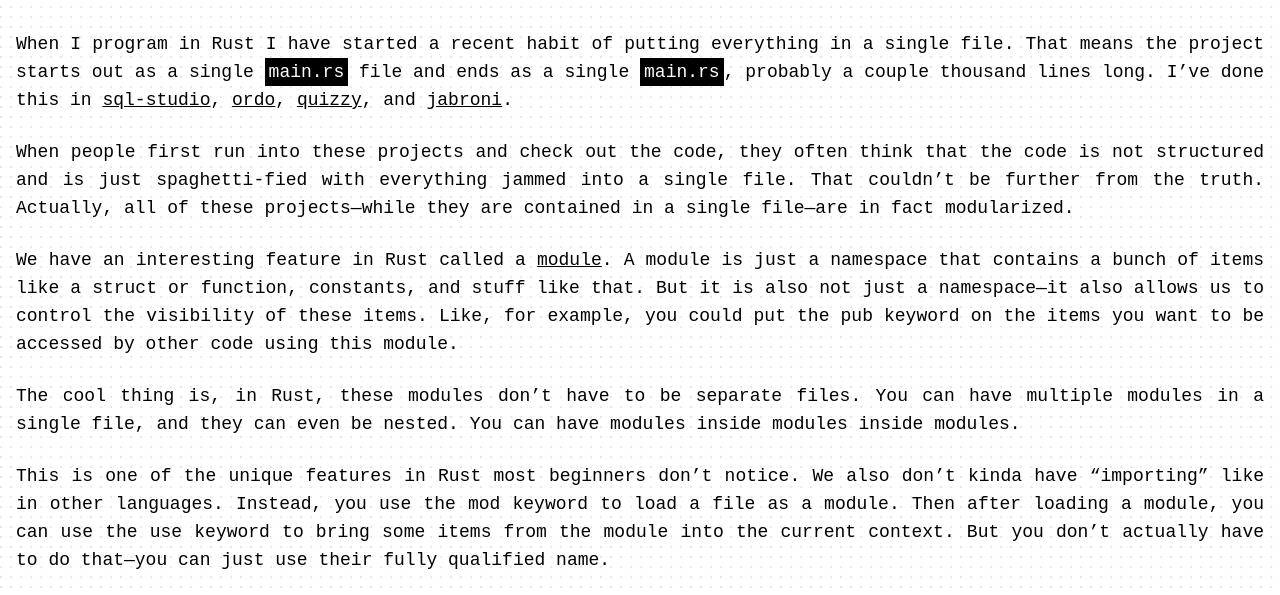
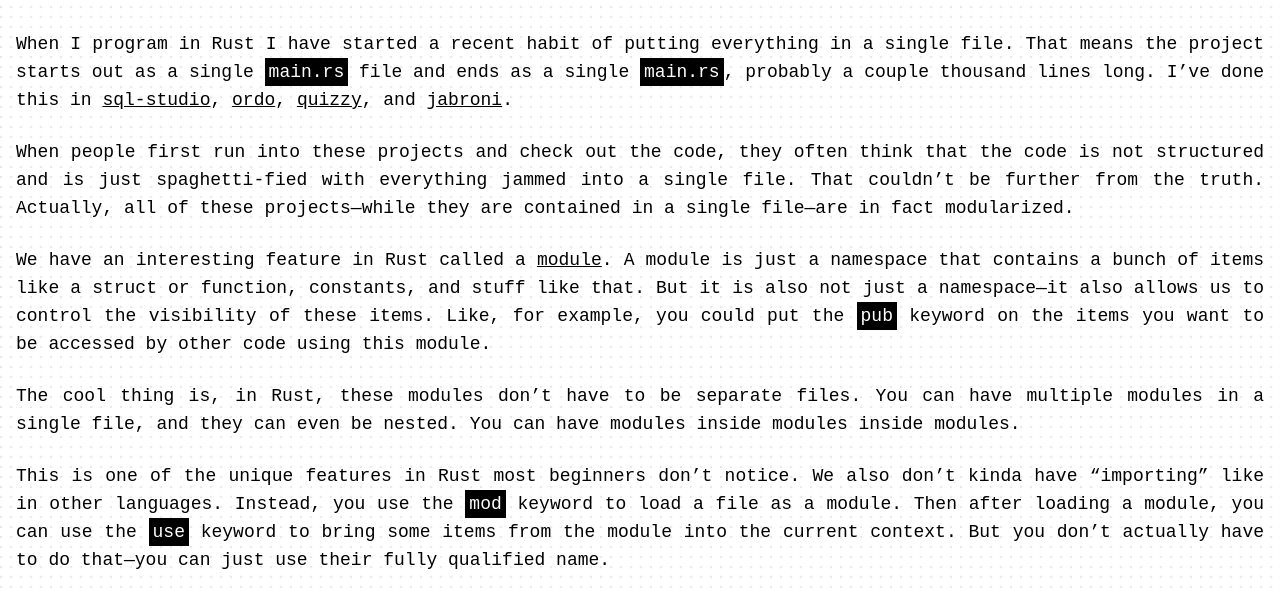
Before and after one commit to frectonz/frectonz-website, an Astro site: page /essays/long-files in a window 1280 px wide. Shown: the part 154-749 px from the top of the page. Built offline with nearby package versions, Linux system fonts and the light colour scheme; Astro itself is replaced by a stand-in of ours.

Commit message:
fix: mark keywords

```diff
--- a/src/pages/essays/long-files.astro
+++ b/src/pages/essays/long-files.astro
@@ -60,8 +60,8 @@ import "../../style.css";
         >. A module is just a namespace that contains a bunch of items like a
         struct or function, constants, and stuff like that. But it is also not
         just a namespace—it also allows us to control the visibility of these
-        items. Like, for example, you could put the pub keyword on the items you
-        want to be accessed by other code using this module.
+        items. Like, for example, you could put the <code>pub</code> keyword on
+        the items you want to be accessed by other code using this module.
       </p>
 
       <p>
@@ -73,10 +73,10 @@ import "../../style.css";
       <p>
         This is one of the unique features in Rust most beginners don’t notice.
         We also don’t kinda have “importing” like in other languages. Instead,
-        you use the mod keyword to load a file as a module. Then after loading a
-        module, you can use the use keyword to bring some items from the module
-        into the current context. But you don’t actually have to do that—you can
-        just use their fully qualified name.
+        you use the <code>mod</code> keyword to load a file as a module. Then
+        after loading a module, you can use the <code>use</code> keyword to
+        bring some items from the module into the current context. But you don’t
+        actually have to do that—you can just use their fully qualified name.
       </p>
 
       <p>
```
